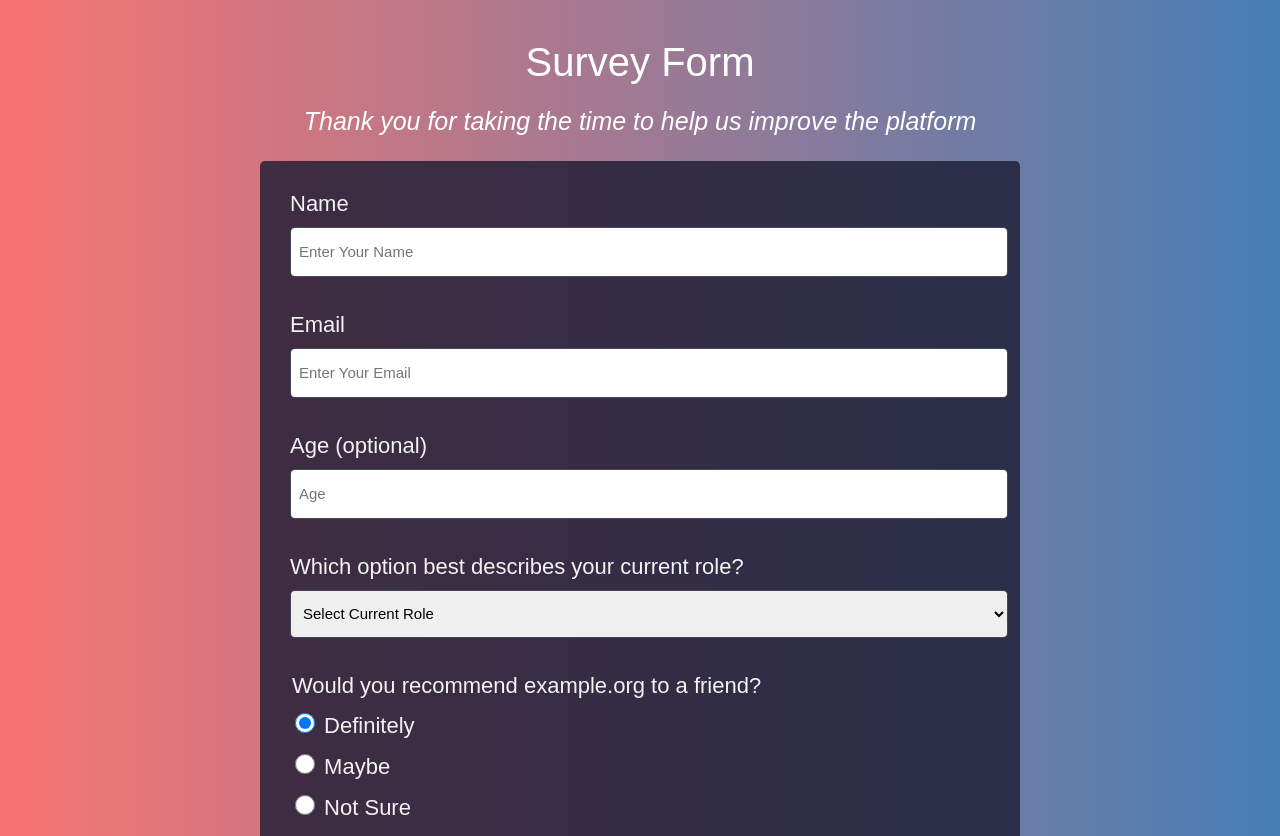
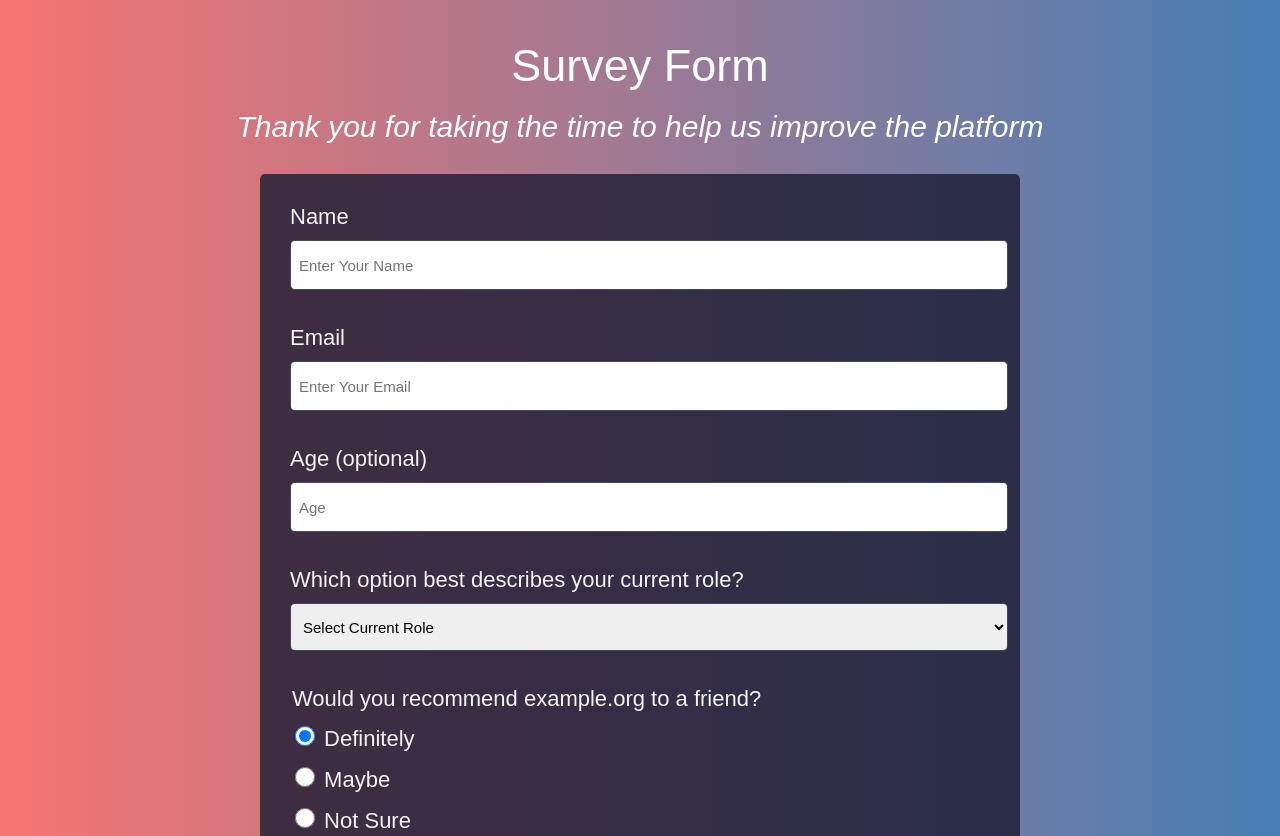
Before and after one commit to prabhat-bidalia/survey-form, a plain HTML site: page index.html in a window 1280 px wide. Shown: the top 836 px of the page. Drawn offline with Linux system fonts and the light colour scheme.

Commit message:
Update style.css

```diff
--- a/style.css
+++ b/style.css
@@ -15,13 +15,13 @@ body {
     height: 40px;
     font-weight: 400;
     margin-top: 40px;
-    font-size: 40px;
+    font-size: 45px;
 }
 
 #description {
     margin-top: 0;
     font-weight: 200;
-    font-size: 25px;
+    font-size: 30px;
 }
 
 #survey-form {
```
